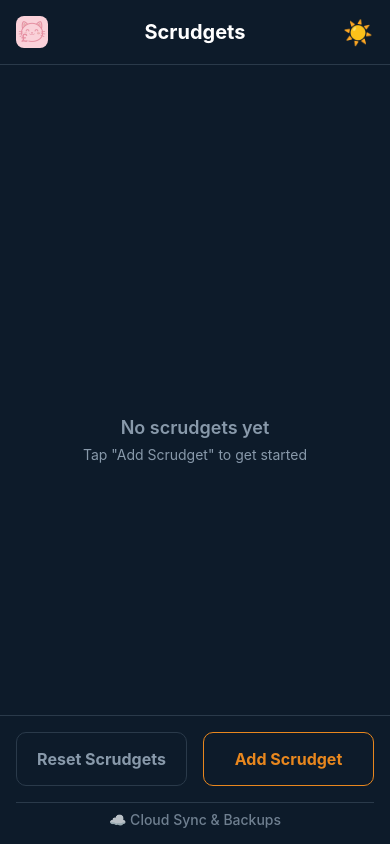
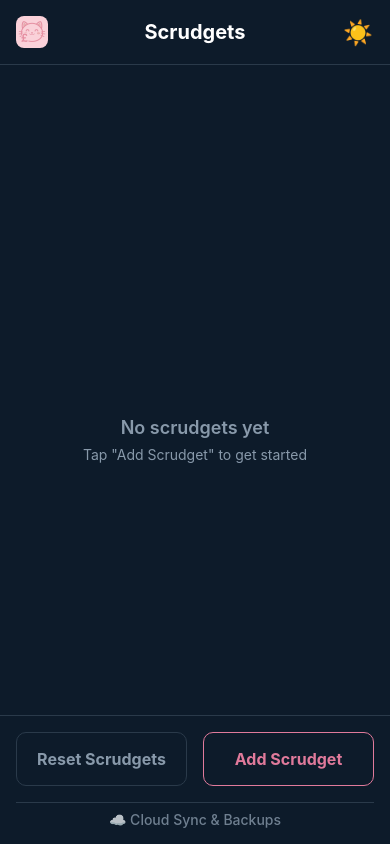
Before and after one commit to blaze237/Scrudget, a React Native app: screen /Home in a window 390 px wide. Built offline with nearby package versions, Linux system fonts and the light colour scheme.

Commit message:
Tweaks to theme

```diff
--- a/src/components/AddExpenseModal.tsx
+++ b/src/components/AddExpenseModal.tsx
@@ -52,7 +52,7 @@ export default function AddExpenseModal({
         behavior={Platform.OS === 'ios' ? 'padding' : 'height'}
         style={[styles.overlay, { backgroundColor: colors.modalOverlay }]}
       >
-        <View style={[styles.container, { backgroundColor: colors.surface, borderColor: colors.negative }]}>
+        <View style={[styles.container, { backgroundColor: colors.surface, borderColor: colors.accent }]}>
           <Text style={[styles.title, { color: colors.textPrimary }]}>New Expense</Text>
 
           <Text style={[styles.label, { color: colors.textSecondary }]}>Expense Name</Text>
@@ -85,7 +85,7 @@ export default function AddExpenseModal({
             <TouchableOpacity
               style={[
                 styles.saveBtn,
-                { backgroundColor: colors.negative },
+                { backgroundColor: colors.accent },
                 (!name.trim() || !amount) && styles.saveBtnDisabled,
               ]}
               onPress={handleSave}
--- a/src/components/EditExpenseModal.tsx
+++ b/src/components/EditExpenseModal.tsx
@@ -55,7 +55,7 @@ export default function EditExpenseModal({
         behavior={Platform.OS === 'ios' ? 'padding' : 'height'}
         style={[styles.overlay, { backgroundColor: colors.modalOverlay }]}
       >
-        <View style={[styles.container, { backgroundColor: colors.surface, borderColor: colors.negative }]}>
+        <View style={[styles.container, { backgroundColor: colors.surface, borderColor: colors.accent }]}>
           <Text style={[styles.title, { color: colors.textPrimary }]}>Edit Expense</Text>
 
           <Text style={[styles.label, { color: colors.textSecondary }]}>Expense Name</Text>
@@ -88,7 +88,7 @@ export default function EditExpenseModal({
             <TouchableOpacity
               style={[
                 styles.saveBtn,
-                { backgroundColor: colors.negative },
+                { backgroundColor: colors.accent },
                 (!name.trim() || !amount) && styles.saveBtnDisabled,
               ]}
               onPress={handleSave}
--- a/src/components/EditScrudgetModal.tsx
+++ b/src/components/EditScrudgetModal.tsx
@@ -14,10 +14,10 @@ import { useScrudget } from '../context/ScrudgetContext';
 
 export const PASTEL_COLORS = [
   '#FFB3BA', // Red
-  '#FFDFBA', // Orange
-  '#FFFFBA', // Yellow
-  '#BAFFC9', // Green
-  '#BAE1FF', // Blue
+  '#FBCFE8', // Pink
+  '#E9D5FF', // Lavender
+  '#C7D2FE', // Indigo
+  '#BFDBFE', // Blue
   '#D3B8D8', // Purple
   '#F3D1F4', // Pink
   '#B5E1E9', // Teal
--- a/src/context/ConfirmContext.tsx
+++ b/src/context/ConfirmContext.tsx
@@ -67,7 +67,7 @@ export function ConfirmProvider({ children }: { children: ReactNode }) {
                 <TouchableOpacity style={[styles.cancelBtn, { borderColor: colors.textSecondary }]} onPress={handleCancel}>
                   <Text style={[styles.cancelText, { color: colors.textSecondary }]}>No</Text>
                 </TouchableOpacity>
-                <TouchableOpacity style={[styles.confirmBtn, { backgroundColor: colors.negative }]} onPress={handleConfirm}>
+                <TouchableOpacity style={[styles.confirmBtn, { backgroundColor: colors.accent }]} onPress={handleConfirm}>
                   <Text style={[styles.confirmText, { color: '#ffffff' }]}>Yes</Text>
                 </TouchableOpacity>
               </View>
--- a/src/theme.ts
+++ b/src/theme.ts
@@ -24,8 +24,8 @@ export const darkColors = {
   surface: '#1b2838',
   surfaceLight: '#243447',
   border: '#2a3a4a',
-  accent: '#e8871e',
-  accentDark: '#c06e10',
+  accent: '#e07a9b',
+  accentDark: '#c06482',
   positive: '#2ecc71',
   negative: '#e74c3c',
   textPrimary: '#ffffff',
@@ -38,8 +38,8 @@ export const lightColors = {
   surface: '#ffffff',
   surfaceLight: '#f9fafb',
   border: '#dce1e6',
-  accent: '#e8871e',
-  accentDark: '#c06e10',
+  accent: '#e07a9b',
+  accentDark: '#c06482',
   positive: '#2ecc71',
   negative: '#e74c3c',
   textPrimary: '#1a2430',
```
